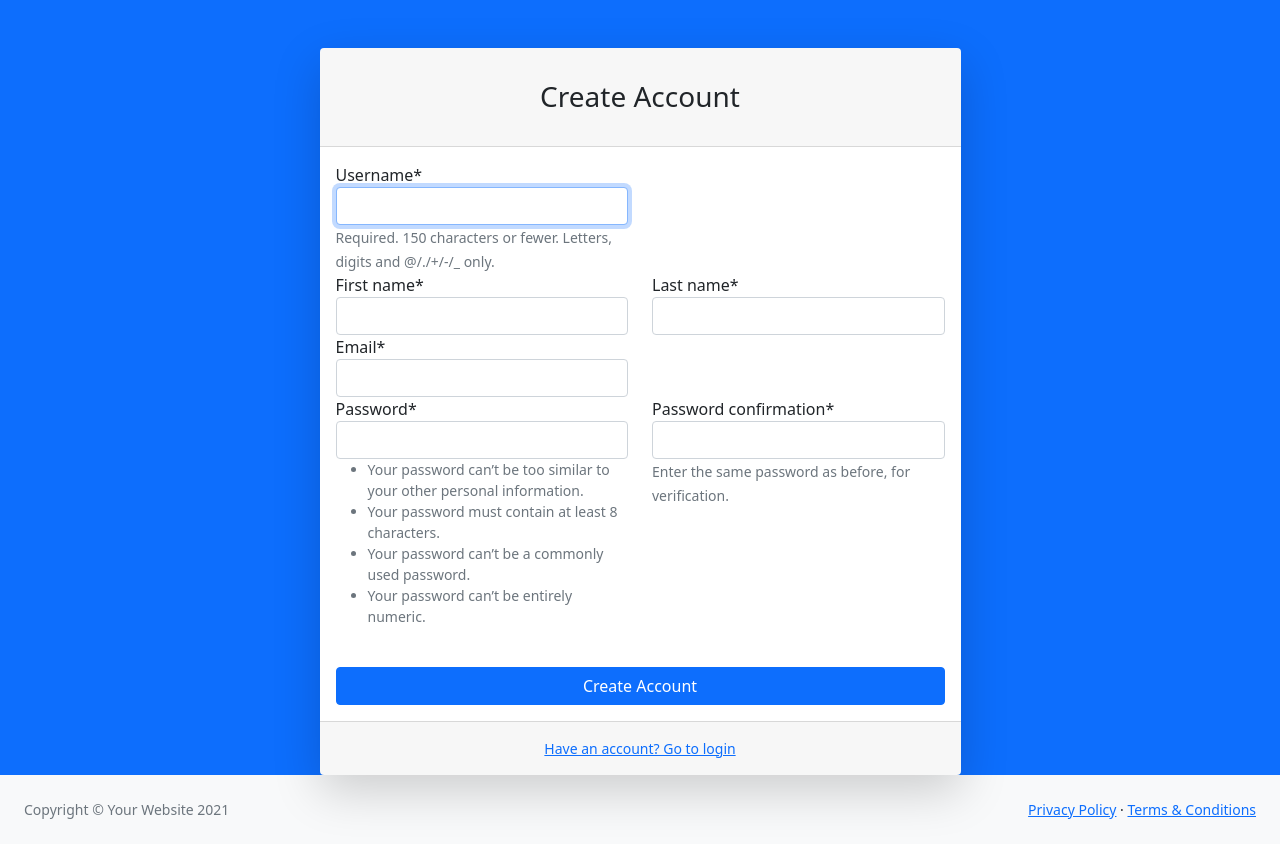
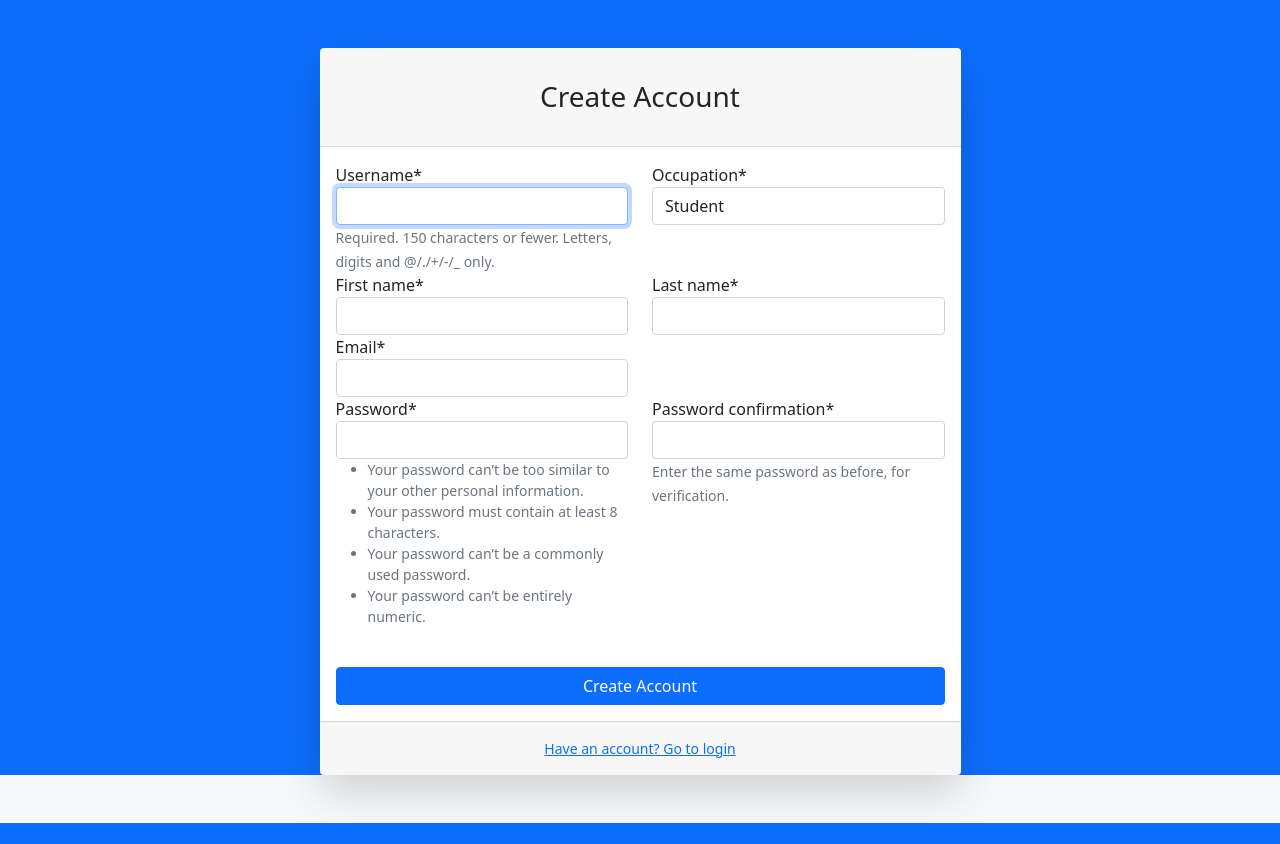
Before and after one commit to freedpanini/HR-Peer-Assessment, a Django app: page /register/ in a window 1280 px wide. After the commit the page ends 823 px from the top, so only its background shows below. Run offline with Django 4.2, Linux system fonts and the light colour scheme; some libraries are stand-ins or nearby versions.

Commit message:
added occupation to registration page

```diff
--- a/Django/users/forms.py
+++ b/Django/users/forms.py
@@ -2,12 +2,17 @@ from django import forms
 from django.contrib.auth.forms import UserCreationForm
 from django.contrib.auth.models import User
 
+OCCUPATION_CHOICES =(
+    ("STUDENT",'Student'),
+    ("PROFESSOR",'Professor'),
+)
 
 class UserRegistrationForm(UserCreationForm):
     first_name = forms.CharField(max_length=101)
     last_name = forms.CharField(max_length=101)
     email = forms.EmailField()
+    occupation = forms.ChoiceField(choices= OCCUPATION_CHOICES)
 
     class Meta:
         model = User
-        fields = ['username', 'first_name', 'last_name', 'email', 'password1', 'password2']
+        fields = ['username', 'first_name', 'last_name', 'email', 'password1', 'password2','occupation']
--- a/Django/users/templates/users/register.html
+++ b/Django/users/templates/users/register.html
@@ -47,6 +47,10 @@
                                             <div class="row">
                                                 <div class="col-6">
                                                   {{ form.username|as_crispy_field }}
+                                                </div>
+
+                                                <div class="col-6">
+                                                  {{ form.occupation|as_crispy_field }}
                                                 </div>
                                             </div>
 
@@ -136,13 +140,6 @@
                 <footer class="py-4 bg-light mt-auto">
                     <div class="container-fluid px-4">
                         <div class="d-flex align-items-center justify-content-between small">
-                            <div class="text-muted">Copyright &copy; Your Website 2021</div>
-                            <div>
-                                <a href="#">Privacy Policy</a>
-                                &middot;
-                                <a href="#">Terms &amp; Conditions</a>
-                            </div>
-                        </div>
                     </div>
                 </footer>
             </div>
```
Also changed, not shown: Django/db.sqlite3.
